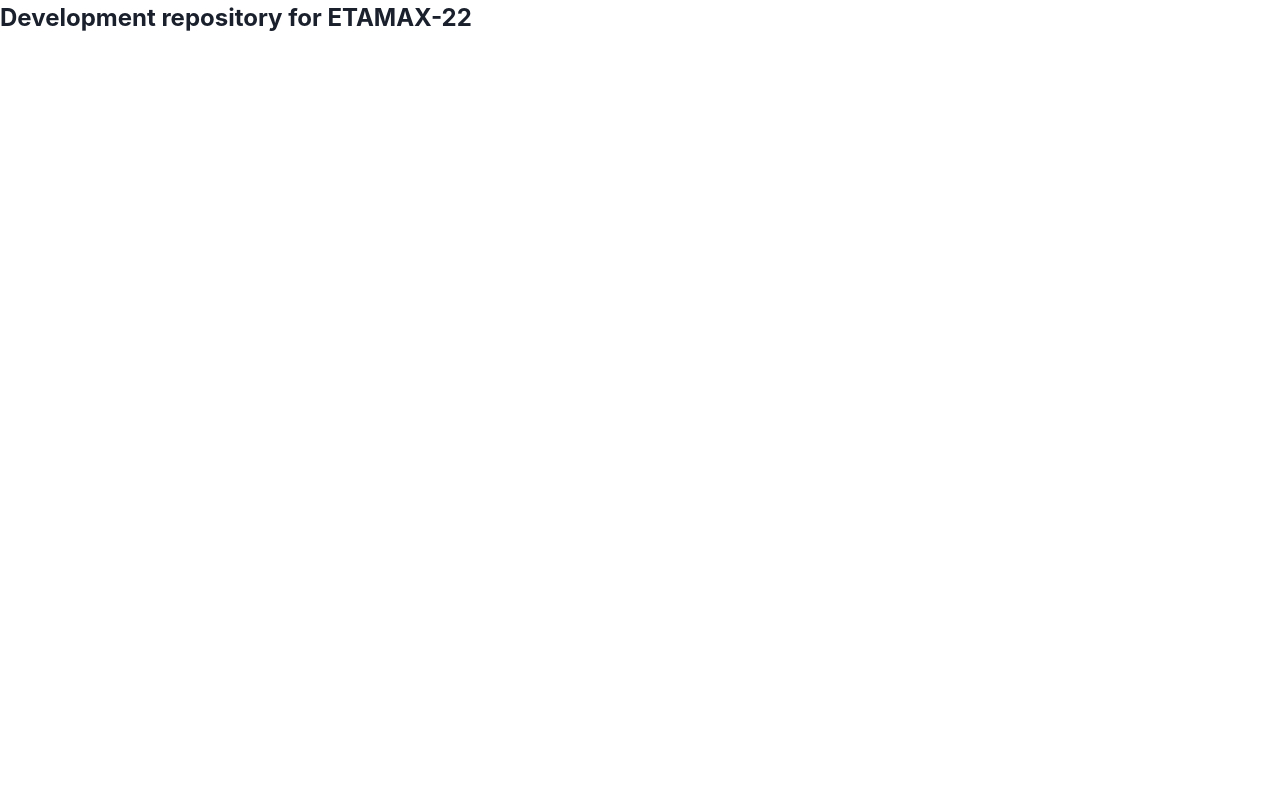
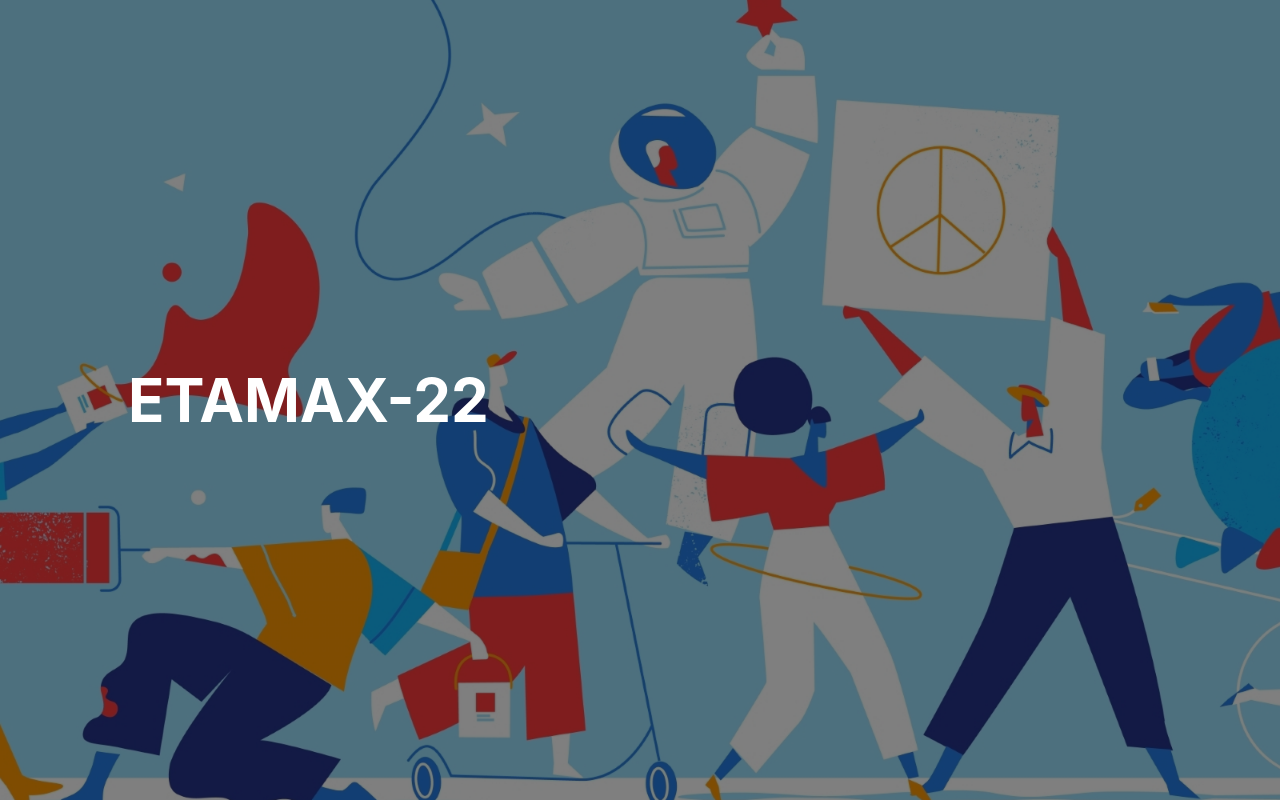
Before and after one commit to rgab1508/ETAMAX-22, a Next.js app in the folder client/: page / in a window 1280 px wide. Built offline with nearby package versions, Linux system fonts and the light colour scheme.

Commit message:
I dont know what to do halp!

```diff
--- /dev/null
+++ b/client/components/Background.js
@@ -0,0 +1,22 @@
+import { Image } from "@chakra-ui/react";
+
+export default function Background() {
+  // Current idea is to include parallax effect in the background and have it move with the scroll
+  // Minified version of the events will be displayed later
+  return (
+    <Image
+      src={"assets/festImageTest.jpeg"}
+      alt={"festImageTest"}
+      position="absolute"
+      zIndex="-1"
+      top="0"
+      left="0"
+      right="0"
+      bottom="0"
+      objectFit="cover"
+      objectPosition="center"
+      w="100%"
+      h="100vh"
+    />
+  );
+}
--- a/client/pages/_app.js
+++ b/client/pages/_app.js
@@ -1,8 +1,9 @@
 import { ChakraProvider } from "@chakra-ui/react";
+import theme from "../styles/theme";
 
 function MyApp({ Component, pageProps }) {
   return (
-    <ChakraProvider>
+    <ChakraProvider theme={theme}>
       <Component {...pageProps} />
     </ChakraProvider>
   );
--- a/client/pages/index.js
+++ b/client/pages/index.js
@@ -1,9 +1,23 @@
-import { Box } from "@chakra-ui/react";
+import { Box, Center, Text } from "@chakra-ui/react";
+import Background from "../components/Background";
 
 export default function Home() {
   return (
-    <Box fontSize="2xl" fontWeight="bold">
-      Development repository for ETAMAX-22
-    </Box>
+    <>
+      <Background />
+      <Center
+        bg="rgb(0,0,0,0.5)"
+        minH="100vh"
+        minW="100vw"
+        fontSize="2xl"
+        fontWeight="bold"
+      >
+        <Box w="80%">
+          <Text fontSize="6xl" color="white">
+            ETAMAX-22
+          </Text>
+        </Box>
+      </Center>
+    </>
   );
 }
--- a/client/styles/theme.js
+++ b/client/styles/theme.js
@@ -1,2 +1,6 @@
 // Add theme data here
 // Font and color data will be decided later
+import { extendTheme } from "@chakra-ui/react";
+const theme = extendTheme({});
+
+export default theme;
```
Also changed, not shown: client/.eslintrc.json, client/public/assets/festImageTest.jpeg (added).
